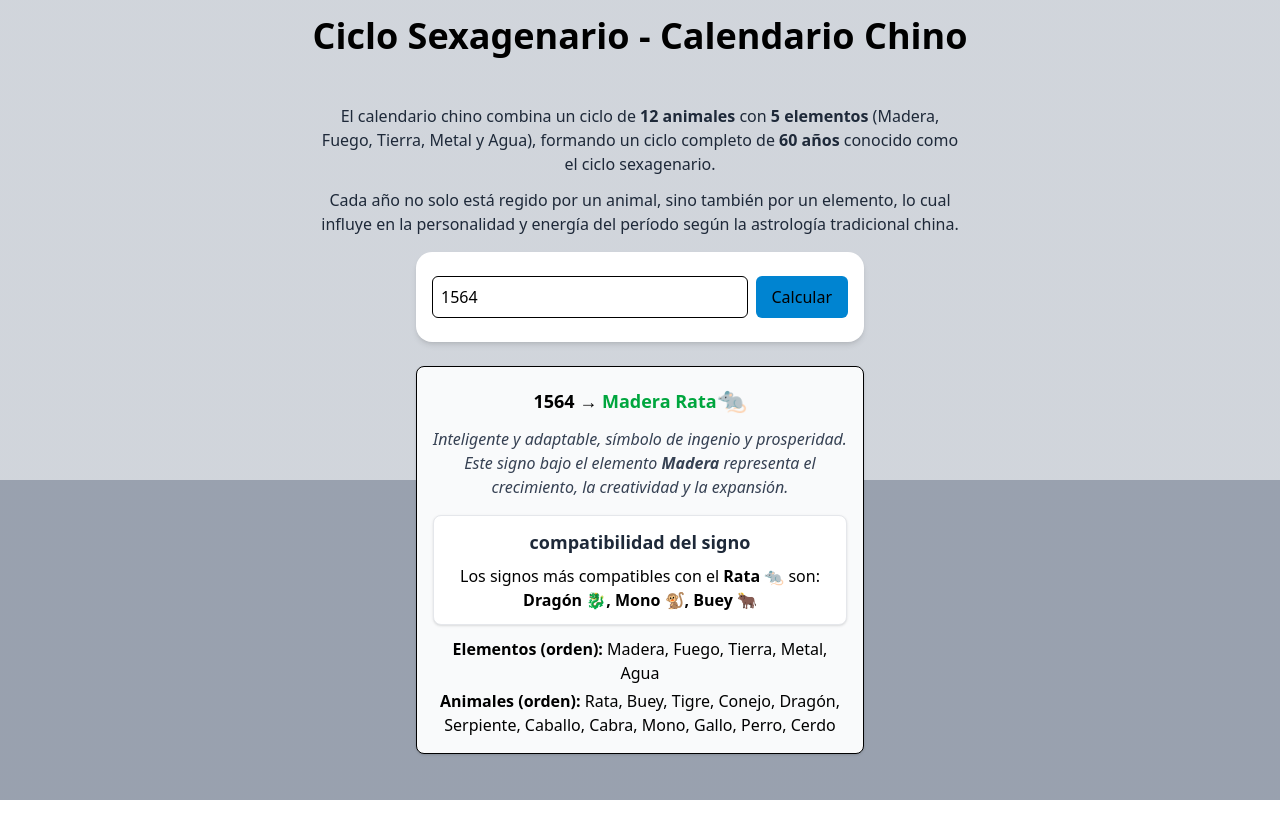
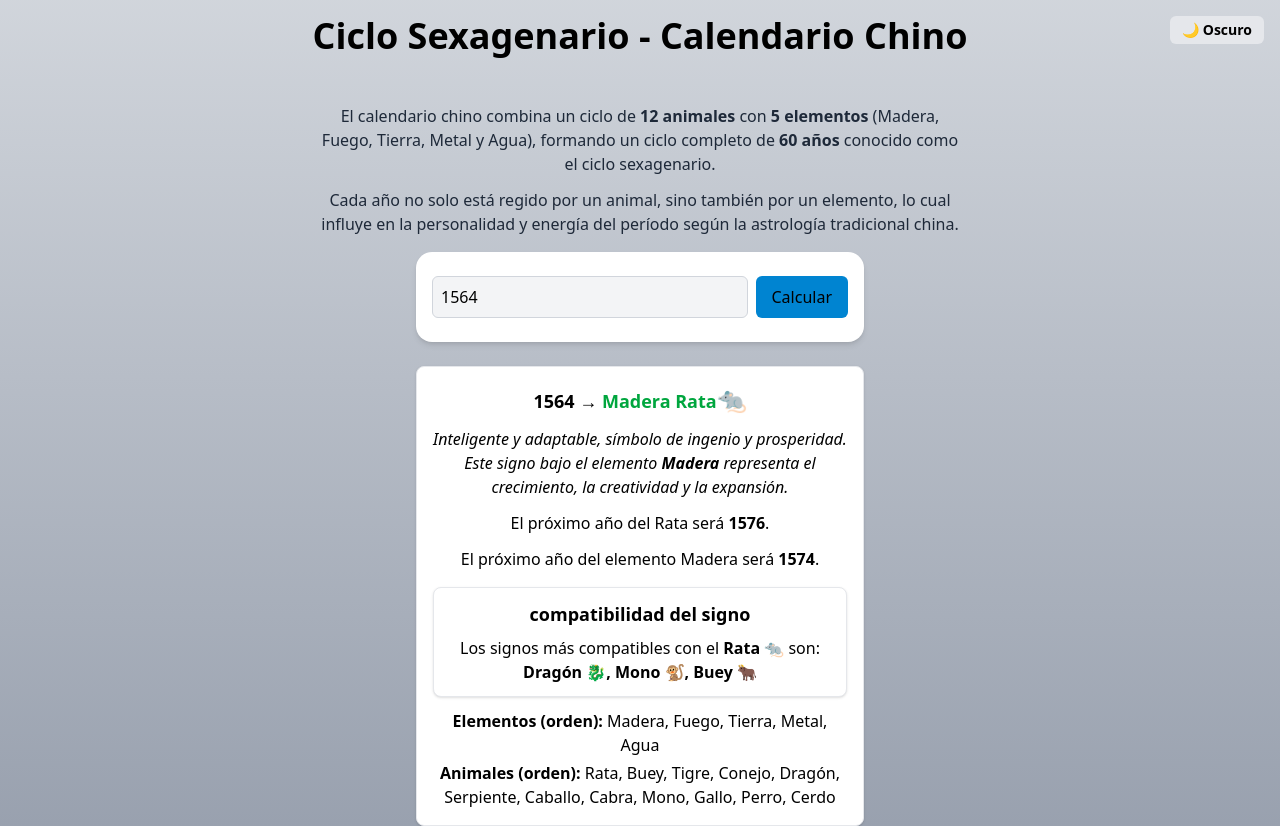
Before and after one commit to joaub/calendario-chino, a React (Vite) app: page / in a window 1280 px wide. Both pictures are taken after a click on the button "Calcular". Before the commit the page ends 800 px from the top, so only its background shows below. Built offline with nearby package versions, Linux system fonts and the light colour scheme.

Commit message:
modo claro/oscuro

```diff
--- a/src/App.jsx
+++ b/src/App.jsx
@@ -5,6 +5,7 @@ import React, { useState } from 'react'
 function App() {
   const [yearInput, setInputYear] = useState("1564");
   const [yearConfirmed, setYearConfirmed] = useState(null);
+  const [darkMode, setDarkMode] = useState(false);
 
   const elementos = ["Madera", "Fuego", "Tierra", "Metal", "Agua"]
 
@@ -87,12 +88,13 @@ function App() {
     const base = "1564"//inicio madera rata
     let cicloAnimal = (year - base) % 12;
     let cicloElemento = Math.floor((year - base) % 10 / 2);
-
+    const nextAnimalYear = year + 12;
+    const nextElementYear = year + 10;
 
     return {
       animal: animales[cicloAnimal],
       elemento: elementos[cicloElemento]
-
+      , nextAnimalYear, nextElementYear
     }
 
   }
@@ -110,11 +112,20 @@ function App() {
 
   return (
     <>
-      <div className='min-h-screen w-full bg-gradient-to-b from-gray-300 from-60% to-gray-400 to-40% text-black flex flex-col'>
+      <div className={`min-h-screen w-full flex flex-col transition-colors duration-500 ${darkMode
+          ? "bg-gradient-to-b from-gray-900 to-gray-800 text-white"
+          : "bg-gradient-to-b from-gray-300 to-gray-400 text-black"
+        }`}>
 
         <h1 className="text-2xl sm:text-3xl md:text-4xl font-bold text-center mb-4 p-4">Ciclo Sexagenario - Calendario Chino</h1>
 
-        <section className='p-4 max-w-2xl mx-auto text-center text-gray-800 space-y-3'>
+        <button
+          onClick={() => setDarkMode(!darkMode)}
+          className="absolute top-4 right-4 px-3 py-1 rounded-md text-sm font-semibold bg-gray-200 hover:bg-gray-300 transition"
+        >
+          {darkMode ? "☀️ Claro" : "🌙 Oscuro"}
+        </button>
+        <section className={ `p-4 max-w-2xl mx-auto text-center text-gray-800 space-y-3 ${darkMode ? "text-white" : "text-black"}`}>
           <p className='text-sm sm:text-base'>
             El calendario chino combina un ciclo de <strong>12 animales</strong> con
             <strong> 5 elementos </strong> (Madera, Fuego, Tierra, Metal y Agua),
@@ -135,7 +146,9 @@ function App() {
               value={yearInput}
               onChange={(e) => setInputYear(e.target.value)}
               placeholder="Ej: 2025"
-              className="flex-1 p-2 border rounded-md focus:outline-none focus:ring focus:ring-sky-400"
+              className={`flex-1 p-2 border rounded-md
+                focus:outline-none focus:ring focus:ring-sky-400
+                ${darkMode ? "bg-gray-700 text-white border-gray-600" : "bg-gray-100 border-gray-300"}`}
             />
 
             <button
@@ -161,7 +174,7 @@ function App() {
         </div>
 
         {confirmedResult ? (
-          <div className="max-w-md w-full mx-auto mt-6 p-4 bg-gray-50 border rounded-lg shadow-sm space-y-3 text-center">
+          <div className={`max-w-md w-full mx-auto mt-6 p-4 bg-gray-50 border rounded-lg shadow-sm space-y-3 text-center ${darkMode ? "bg-gray-800 border-gray-700 text-white" : "bg-white border-gray-200 text-black"}`}>
             <p className="text-base sm:text-lg">
               <span className="font-semibold">{yearConfirmed}</span> →{" "}
               <span className={`font-bold ${elementoColors[confirmedResult.elemento]}`}>
@@ -169,14 +182,19 @@ function App() {
                 <span className="text-2xl">{animalEmojis[confirmedResult.animal]}</span>
               </span>
             </p>
-            <p className="text-gray-700 italic">
+            <p className=" italic">
               {descripcionesAnimales[confirmedResult.animal]} Este signo bajo el
               elemento <strong>{confirmedResult.elemento}</strong> {descripcionesElementos[confirmedResult.elemento]}
             </p>
+            <p>
+              El próximo año del {confirmedResult.animal} será <strong>{confirmedResult.nextAnimalYear}</strong>.
+            </p>
+            <p>
+              El próximo año del elemento {confirmedResult.elemento} será <strong>{confirmedResult.nextElementYear}</strong>.
+            </p>
 
-
-            <div className="mt-4 bg-white rounded-lg p-3 shadow-sm border border-gray-200">
-              <h3 className="font-semibold text-lg mb-2 text-gray-800">compatibilidad del signo</h3>
+            <div className={ `mt-4  rounded-lg p-3 shadow-sm border border-gray-200 ${darkMode ? "bg-gray-700 border-gray-600" : "bg-white border-gray-200"}`}>
+              <h3 className="font-semibold text-lg mb-2">compatibilidad del signo</h3>
               <p className="text-sm sm:text-base">
                 Los signos más compatibles con el <strong>{confirmedResult.animal} {animalEmojis[confirmedResult.animal]}</strong> son:{" "}
                 <span className="font-semibold">
```
